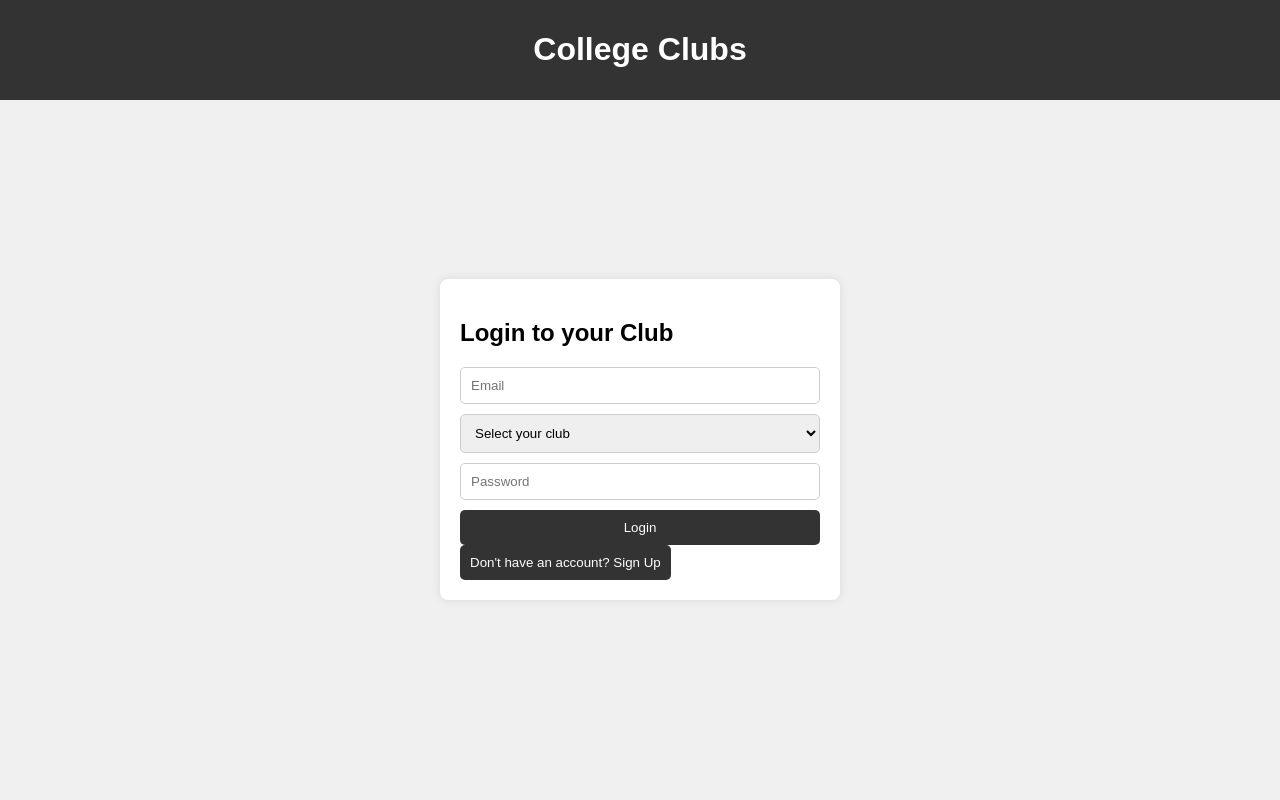
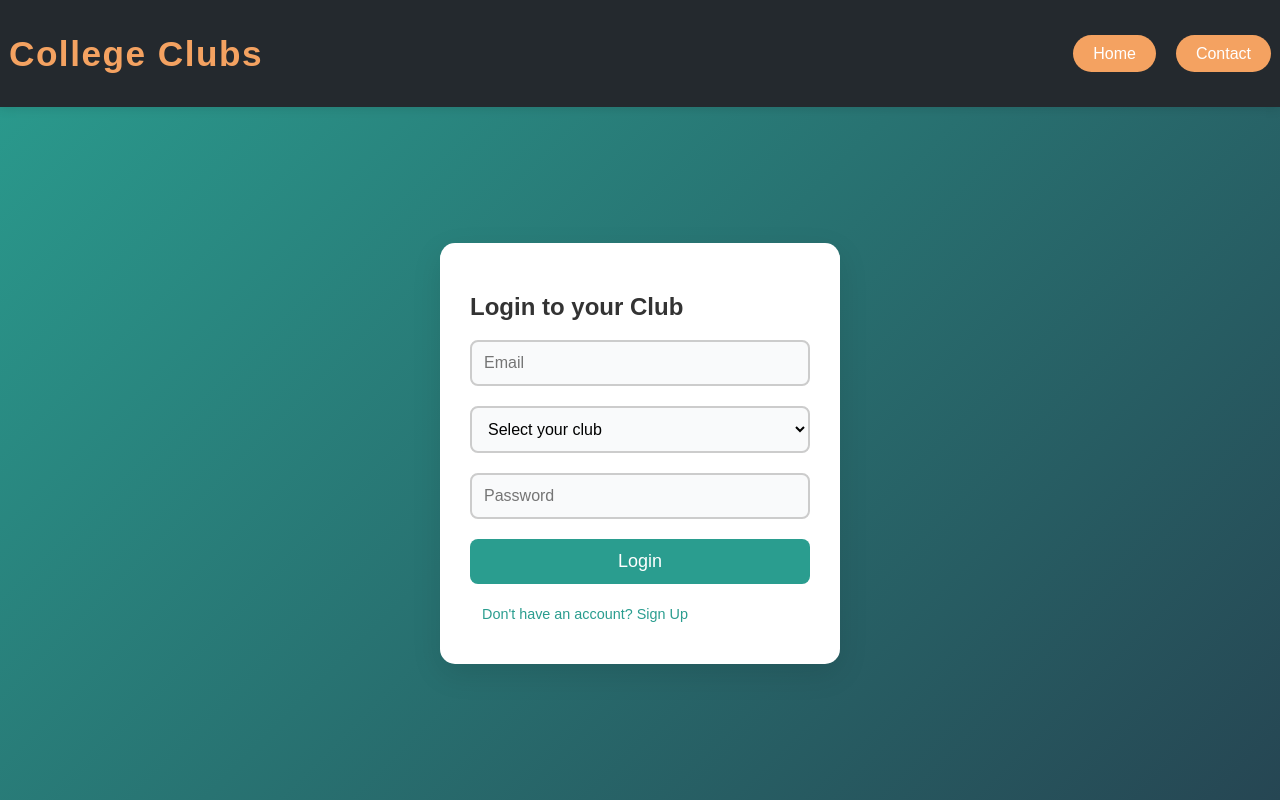
Before and after one commit to UtsavSingh29/Cu_Clubs_Web_Project, a plain HTML site: page login/login.html in a window 1280 px wide. Drawn offline with Linux system fonts and the light colour scheme.

Commit message:
fixlogincss

```diff
--- a/login/login.html
+++ b/login/login.html
@@ -9,6 +9,12 @@
 <body>
     <header>
         <h1>College Clubs</h1>
+        <nav>
+            <ul>
+                <li><a href="index.html">Home</a></li>
+                <li><a href="">Contact</a></li>
+            </ul>
+        </nav>
     </header>
     <main>
         <section id="form-container">
--- a/login/styles.css
+++ b/login/styles.css
@@ -1,36 +1,86 @@
 /* Basic styling for the container and forms */
 body {
-    font-family: Arial, sans-serif;
+    font-family: 'Poppins', sans-serif;
     margin: 0;
     padding: 0;
-    background: #f0f0f0;
+    background: linear-gradient(135deg, #2a9d8f, #264653);
+    color: #333;
+    height: 100vh;
+    display: flex;
+    flex-direction: column;
+    justify-content: center;
+    align-items: center;
 }
 
+/* Header */
 header {
-    background: #333;
-    color: white;
-    padding: 10px 20px;
+    background-color: #24292e;
+    padding: 10px;
     text-align: center;
+    min-width: 98.6vw;
+    color: #fff;
+    display: flex;
+    justify-content: space-between;
+    align-items: center;
+    box-shadow: 0 2px 10px rgba(0, 0, 0, 0.1);
 }
 
+header h1 {
+    font-size: 2.2rem;
+    font-weight: bold;
+    letter-spacing: 1.5px;
+    color: #f4a261;
+}
+
+nav ul {
+    list-style: none;
+    display: flex;
+    gap: 20px;
+}
+
+nav ul li a {
+    color: #fff;
+    text-decoration: none;
+    padding: 10px 20px;
+    border-radius: 30px;
+    background-color: #f4a261;
+    transition: transform 0.3s ease, background-color 0.3s;
+}
+
+nav ul li a:hover {
+    background-color: #ffb703;
+    transform: scale(1.1);
+}
+
+nav ul li a.active {
+    background-color: #e76f51;
+}
+
+/* Main container styling */
 main {
-    padding: 20px;
     display: flex;
     justify-content: center;
     align-items: center;
-    min-height: 80vh;
+    flex-grow: 1;
 }
 
+/* Form container styling */
 #form-container {
+    background-color: #fff;
     width: 400px;
-    background: white;
-    border-radius: 8px;
-    box-shadow: 0 0 10px rgba(0, 0, 0, 0.1);
+    border-radius: 15px;
+    box-shadow: 0 10px 30px rgba(0, 0, 0, 0.1);
     overflow: hidden;
+    transition: transform 0.3s ease, box-shadow 0.3s ease;
+}
+
+#form-container:hover {
+    transform: scale(1.05);
+    box-shadow: 0 15px 40px rgba(0, 0, 0, 0.15);
 }
 
 .form-section {
-    padding: 20px;
+    padding: 30px;
     display: none;
 }
 
@@ -38,29 +88,88 @@ main {
     display: block;
 }
 
+/* Form Styling */
 form {
     display: flex;
     flex-direction: column;
-    gap: 10px;
+    gap: 20px;
 }
 
-input, select, button {
-    padding: 10px;
-    border: 1px solid #ccc;
-    border-radius: 5px;
+input, select {
+    padding: 12px;
+    border: 2px solid #ccc;
+    border-radius: 8px;
+    background-color: #f9fafb;
+    transition: border-color 0.3s, box-shadow 0.3s;
+    font-size: 16px;
 }
 
+input:focus, select:focus {
+    border-color: #2a9d8f;
+    box-shadow: 0 0 8px rgba(42, 157, 143, 0.2);
+    outline: none;
+}
+
+/* Button Styling */
 button {
-    background-color: #333;
+    padding: 12px;
+    background-color: #2a9d8f;
     color: white;
     border: none;
+    border-radius: 8px;
     cursor: pointer;
+    font-size: 18px;
+    transition: background-color 0.3s, transform 0.2s;
 }
 
 button:hover {
-    background-color: #555;
+    background-color: #21867a;
+    transform: translateY(-3px);
+}
+
+button:active {
+    transform: scale(0.98);
 }
 
 button:focus {
     outline: none;
 }
+
+/* Toggle button between Login and Signup */
+button#show-signup, button#show-login {
+    background: none;
+    color: #2a9d8f;
+    font-size: 0.9rem;
+    cursor: pointer;
+    border: none;
+    margin-top: 10px;
+    transition: color 0.3s;
+}
+
+button#show-signup:hover, button#show-login:hover {
+    color: #21867a;
+}
+
+button#show-signup:focus, button#show-login:focus {
+    outline: none;
+}
+
+/* Mobile responsive adjustments */
+@media (max-width: 500px) {
+    #form-container {
+        width: 90%;
+    }
+
+    header {
+        font-size: 1.5rem;
+    }
+
+    nav ul {
+        flex-direction: column;
+        gap: 15px;
+    }
+
+    nav ul li a {
+        padding: 10px 30px;
+    }
+}
```
